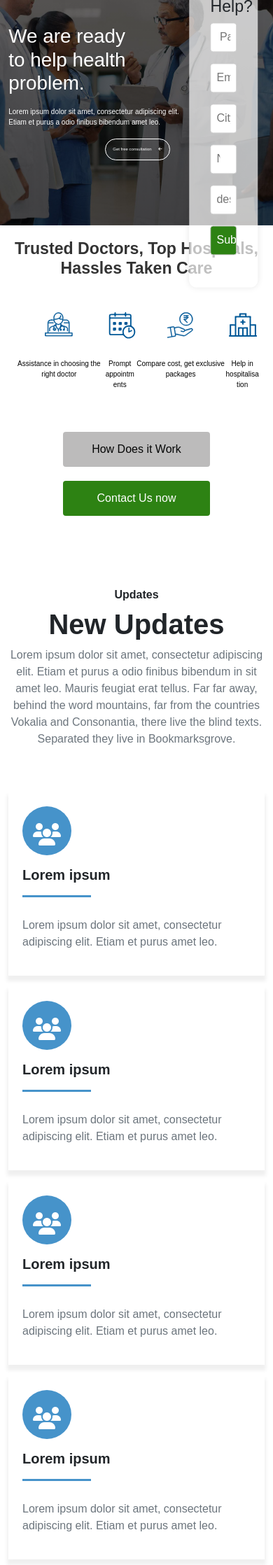
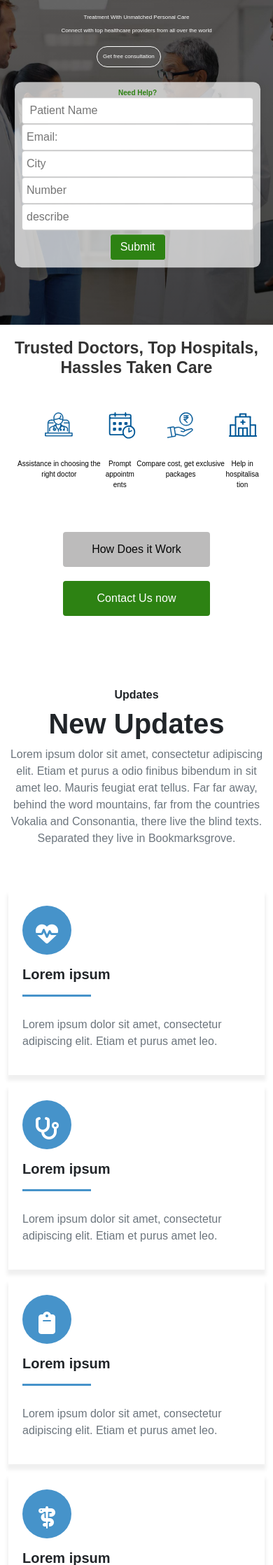
Before and after one commit to raganikushwaha/medihost, a PHP site: page /medihost/ in a window 390 px wide. Shown: the part 58-2294 px from the top of the page at 70% size. Run offline with PHP 8.4, Linux system fonts and the light colour scheme; some libraries are stand-ins or nearby versions.

Commit message:
add=contact-form

```diff
--- a/asset/css/style.css
+++ b/asset/css/style.css
@@ -16,7 +16,6 @@ body {
 */
 .navigation-wrap {
   background-color: white;
-  position: fixed;
   width: 100%;
   left: 0;
   z-index: 8000;
@@ -87,12 +86,11 @@ body {
   justify-content: space-around;
   align-items: center;
 }
-.topbanner .topbannercontent {
-  top: 20%;
-  text-align: left;
+.topbanner .topbannercontent h1 {
+  font-weight: 500;
 }
 .topbanner .banner-btn {
-  padding: 10px 10px;
+  padding: 8px 8px;
   box-shadow: none;
   margin-left: 8.625rem;
   border-radius: 20px;
@@ -102,17 +100,18 @@ body {
   border: 1px solid #ffffff;
   font-weight: 500;
   position: relative;
+  font-size: 12px;
 }
 .topbanner .banner-form {
   width: 25%;
-  transform: translate(-10%, 9%);
+  transform: translate(-12%, -1%);
   background-color: rgba(255, 255, 255, 0.695);
   padding: 30px;
   text-align: center;
   border-radius: 10px;
   box-shadow: 0 0 10px rgba(0, 0, 0, 0.1);
 }
-.topbanner .form-container h3 {
+.topbanner .banner-form h3 {
   margin-bottom: 20px;
   color: rgb(45, 130, 19);
   font-weight: 600;
@@ -137,7 +136,7 @@ body {
   cursor: pointer;
 }
 .topbanner input[type=submit]:hover {
-  background-color: #215f24;
+  background-color: #215f27;
 }
 
 /*
@@ -398,6 +397,7 @@ body {
   border-radius: 50%;
   line-height: 50px;
   padding: 15px;
+  text-align: center;
 }
 .services .card {
   border: none;
@@ -710,12 +710,6 @@ body {
     text-align: center;
     margin: 10px 0;
   }
-  .topbanner {
-    height: 60vh;
-  }
-  .topbannercontent {
-    top: 10%;
-  }
   .banner-btn {
     margin-left: 1rem;
   }
@@ -729,22 +723,60 @@ body {
   .newslettar .newsletter {
     width: 100%;
   }
-}
-/* Media Query for Mobile Phones */
-@media screen and (max-width: 480px) {
   .topbanner {
-    height: 45vh;
-    width: 100%;
+    display: inline-block;
+    height: 55vh;
   }
   .topbannercontent {
-    top: 10%;
     font-size: 10px;
   }
-  .banner-btn {
-    margin-left: 0.5rem;
-    font-size: 6px;
+  .topbannercontent h1 {
+    margin-top: 20px;
+    font-size: 8px;
+    text-align: center;
+  }
+  .topbannercontent p {
+    text-align: center;
+    font-size: 8px;
+  }
+  .topbanner .banner-btn {
+    text-align: center;
+    font-size: 8px;
+    margin-top: 0;
+  }
+  .topbanner .banner-form {
+    width: 90%;
+    transform: translate(6%, 8%);
+    background-color: rgba(255, 255, 255, 0.695);
+    padding: 10px;
+    text-align: center;
+    border-radius: 10px;
+    box-shadow: 0 0 10px rgba(0, 0, 0, 0.1);
+  }
+  .topbanner .banner-form h3 {
+    margin-bottom: 0px;
+    color: rgb(45, 130, 19);
+    font-weight: 600;
+    font-size: 10px;
+  }
+  .topbanner input {
+    width: 100%;
+    padding: 6px;
+    margin-bottom: 0px;
+    border-radius: 4px;
+  }
+  input[type=submit] {
+    background-color: rgb(45, 130, 19);
+    color: white;
+    cursor: pointer;
+    width: 80px;
+    margin-top: 5px;
+  }
+  input[type=submit]:hover {
+    background-color: #1f6025;
   }
   .story-section {
     padding: 20px;
   }
 }
+/* Media Query for Mobile Phones */
--- a/asset/css/style.scss
+++ b/asset/css/style.scss
@@ -19,7 +19,7 @@ body{
 */
 .navigation-wrap{
     background-color:  $white;
-    position:fixed;
+    // position:fixed;
     width:100%;
     left:0;
     z-index:8000;
@@ -98,14 +98,12 @@ body{
     justify-content: space-around;
     align-items: center;
 
-    .topbannercontent{
+    .topbannercontent h1{
+      font-weight: 500;
 
-      top: 20% ;
-
-      text-align: left;
     }
     .banner-btn{
-      padding: 10px 10px;
+      padding: 8px 8px;
       box-shadow: none;
       margin-left:8.625rem;
       border-radius: 20px;
@@ -115,18 +113,19 @@ body{
       border: 1px solid #ffffff;
       font-weight: 500;
       position: relative;
+      font-size: 12px;
       }
       .banner-form {
 
         width: 25%;
-        transform: translate(-10%, 9%);
+        transform: translate(-12%, -1%);
         background-color: rgba(255, 255, 255, 0.695);
         padding: 30px;
         text-align: center;
         border-radius: 10px;
         box-shadow: 0 0 10px rgba(0, 0, 0, 0.1);
       }
-      .form-container h3 {
+      .banner-form h3 {
         margin-bottom: 20px;
         color: $primary;
         font-weight: 600;
@@ -152,7 +151,7 @@ body{
       }
 
       input[type="submit"]:hover {
-        background-color: #215f24;
+        background-color: #215f27;
       }
   }
 
@@ -433,6 +432,7 @@ body{
     border-radius: 50%;
     line-height: 50px;
     padding: 15px;
+    text-align: center;
 }
 .card{
   border: none;
@@ -771,13 +771,6 @@ align-items: start;
 }
 
 
-  .topbanner {
-    height: 60vh;
-}
-
-.topbannercontent {
-    top: 10%;
-}
 
 .banner-btn {
     margin-left: 1rem;
@@ -795,31 +788,99 @@ align-items: start;
 
 }
 
+.topbanner {
+  display:inline-block;
+  height: 55vh;
+}
+.topbannercontent {
+
+font-size: 10px;
+}
+.topbannercontent h1{
+margin-top: 20px;
+font-size: 8px;
+text-align:center;
+}
+.topbannercontent p{
+text-align:center;
+font-size: 8px;
+
+
+}
+.topbanner .banner-btn {
+text-align:center;
+font-size: 8px;
+ margin-top: 0
+}
+
+
+.topbanner .banner-form {
+width: 90%;
+transform: translate(6%, 8%);
+background-color: rgba(255, 255, 255, 0.695);
+padding: 10px;
+text-align: center;
+border-radius: 10px;
+box-shadow: 0 0 10px rgba(0, 0, 0, 0.1);
+
+}
+.topbanner .banner-form h3 {
+margin-bottom: 0px;
+color: $primary;
+font-weight: 600;
+font-size: 10px;
+}
+
+.topbanner input {
+width: 100%;
+padding: 6px;
+margin-bottom: 0px;
+border-radius: 4px;
+
+
+}
+input[type="submit"] {
+background-color: $primary;
+color: white;
+cursor: pointer;
+width: 80px;
+margin-top: 5px;
+}
+
+input[type="submit"]:hover {
+background-color: #1f6025;
+}
+
+.story-section {
+        padding: 20px;
+    }
+
+}
 
 
 
-}
+
 
 /* Media Query for Mobile Phones */
-@media screen and (max-width: 480px) {
+// @media screen and (max-width: 480px) {
 
-  .topbanner {
-    height: 45vh;
-    width: 100%;
-}
+//   .topbanner {
+//     height: 45vh;
+//     width: 100%;
+// }
 
-.topbannercontent {
-    top: 10%;
-    font-size: 10px;
-}
+// .topbannercontent {
+//     top: 10%;
+//     font-size: 10px;
+// }
 
-.banner-btn {
-    margin-left: 0.5rem;
-    font-size: 6px;
-}
-  .story-section {
-      padding: 20px;
-  }
+// .banner-btn {
+//     margin-left: 0.5rem;
+//     font-size: 6px;
+// }
+//   .story-section {
+//       padding: 20px;
+//   }
 
 
-}
+// }
--- a/index.php
+++ b/index.php
@@ -14,7 +14,6 @@
 		<title>MediHost</title>
 		<style>
 
-
 		</style>
 
 
@@ -29,10 +28,10 @@
 			<div class="menu">
 				<ul class="nav-list">
 					<li class="nav-item"><a class="nav-link active" aria-current="page" href="#home">Home</a></li>
-					<li class="nav-item"><a class="nav-link" href="#doctors">Trusted Doctors</a></li>
-					<li class="nav-item"><a class="nav-link" href="#services">Top Hospitals</a></li>
+					<li class="nav-item"><a class="nav-link" href="#doctors">Doctors</a></li>
+					<li class="nav-item"><a class="nav-link" href="#services">Hospitals</a></li>
+					<li class="nav-item"><a class="nav-link" href="#about">Treatments</a></li>
 					<li class="nav-item"><a class="nav-link" href="#about">Medical Visa</a></li>
-					<li class="nav-item"><a class="nav-link" href="#about">Free consultation</a></li>
 					<li class="nav-item"><a class="nav-link" href="#about">Videos</a></li>
 
 				</ul>
@@ -54,11 +53,11 @@
 		<section id="home">
 			<div class="topbanner">
 				<div class="topbannercontent">
-					<h1 class="text-white">We are ready <br>to help health <br> problem.</h1>
-					<p class="text-white mt-3">Lorem ipsum dolor sit amet, consectetur adipiscing elit.  <br>Etiam et purus a odio  finibus bibendum amet leo.</p>
+					<h1 class="text-white">Treatment With Unmatched Personal Care</h1>
+					<p class="text-white">Connect with top healthcare providers from all over the world</p>
 
 					<div class="">
-						<button class="banner-btn">Get free consultation <i class="fa-solid fa-arrow-left ps-2"></i>  </button>
+						<button class="banner-btn">Get free consultation</button>
 					</div>
 				</div>
 				<div class="banner-form">
@@ -146,7 +145,7 @@
 						<div class="col-md-3 mb-3">
 							<div class="card">
 								<div class="cardesign">
-									<i class="fa fa-users fa-2x circle-icon" style="color:#ffff";></i>
+								<i class="fa fa-heart-pulse fa-2x circle-icon" style="color:#ffff";></i>
 									<div class="pt-3">
 										<h5>Lorem ipsum </h5>
 										<p class="mt-5 text-muted">Lorem ipsum dolor sit amet, consectetur adipiscing elit. Etiam et purus
@@ -159,7 +158,8 @@
 						<div class="col-md-3 mb-3">
 							<div class="card">
 								<div class="cardesign">
-									<i class="fa fa-users fa-2x circle-icon" style="color:#ffff";></i>
+
+									<i class="fa fa-stethoscope fa-2x circle-icon" style="color:#ffff";></i>
 									<div class="pt-3">
 										<h5>Lorem ipsum </h5>
 										<p class="mt-5 text-muted">Lorem ipsum dolor sit amet, consectetur adipiscing elit. Etiam et purus
@@ -171,7 +171,8 @@
 						<div class="col-md-3 mb-3">
 							<div class="card">
 								<div class="cardesign">
-									<i class="fa fa-users fa-2x circle-icon" style="color:#ffff";></i>
+
+									<i class="fa fa-clipboard fa-2x circle-icon" style="color:#ffff";></i>
 									<div class="pt-3">
 										<h5>Lorem ipsum </h5>
 										<p class="mt-5 text-muted">Lorem ipsum dolor sit amet, consectetur adipiscing elit. Etiam et purus
@@ -183,7 +184,8 @@
 						<div class="col-md-3 mb-3">
 							<div class="card">
 								<div class="cardesign">
-									<i class="fa fa-users fa-2x circle-icon" style="color:#ffff";></i>
+
+									<i class="fa fa-staff-snake fa-2x circle-icon" style="color:#ffff";></i>
 									<div class="pt-3">
 										<h5>Lorem ipsum </h5>
 										<p class="mt-5 text-muted">Lorem ipsum dolor sit amet, consectetur adipiscing elit. Etiam et purus
```
Also changed, not shown: test/test.php (+81 -147 lines).
